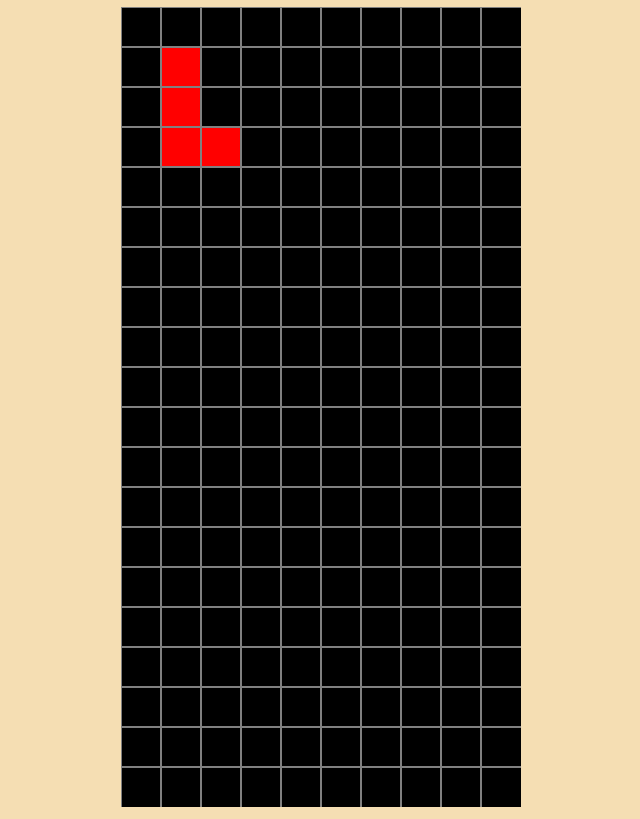
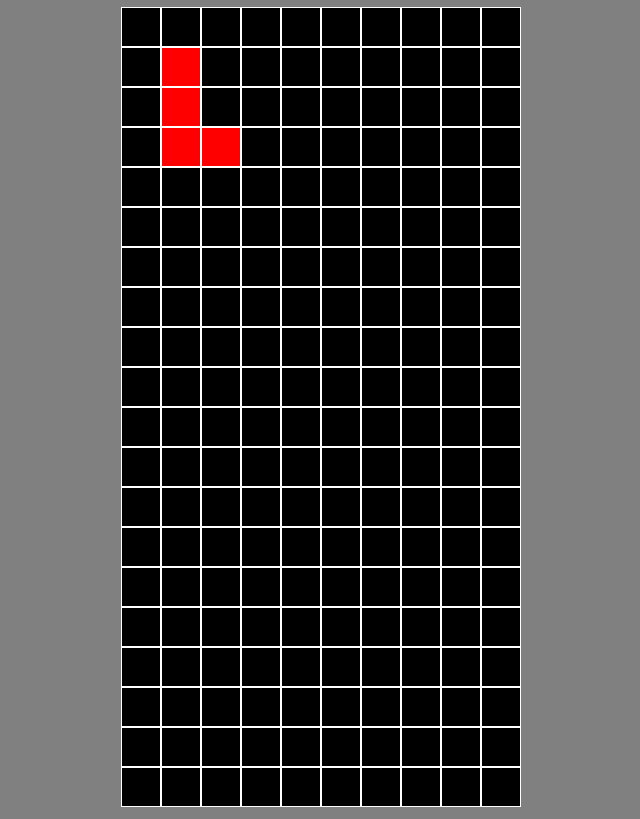
Before and after one commit to Donatello-Borkovskij/Tetris-js, a plain HTML site: page index.html in a window 1280 px wide. Shown: the part 73-892 px from the top of the page, without its empty margins (319-959 px from the left). Drawn offline with Linux system fonts and the light colour scheme.

Commit message:
added coordinateArray and DrawSquare function

```diff
--- a/script.js
+++ b/script.js
@@ -1,9 +1,18 @@
 const canvas = document.getElementById("Tetris");
 const ctx = canvas.getContext("2d");
+const fieldHeight = 20;
+const fieldWidth = 10;
+
 const width = 400;
 const height = 800;
+const borderWidth = 2;
 
 let score = 0;
+//will hold values of coordinates where squares should be drawn.
+//choose a grid using array (example [x][y] x - line y - column), it should hold the coordinates that should be used for printing squares
+let coordinateArray = [...Array(fieldHeight)].map((e) =>
+  Array(fieldWidth).fill(0)
+);
 
 document.addEventListener("DOMContentLoaded", Draw);
 
@@ -14,25 +23,12 @@ function Draw() {
   ctx.fillStyle = "black";
   ctx.fillRect(0, 0, canvas.width, canvas.height);
 
-  // Draw a red rectangle at position (50, 50) with width 50 and height 50
-  ctx.fillStyle = "red";
-  ctx.fillRect(40, 40, 40, 40);
+  ctx.lineWidth = borderWidth;
+  ctx.strokeStyle = "white";
 
-  ctx.fillStyle = "red";
-  ctx.fillRect(40, 80, 40, 40);
-
-  ctx.fillStyle = "red";
-  ctx.fillRect(40, 120, 40, 40);
-
-  ctx.fillStyle = "red";
-  ctx.fillRect(80, 120, 40, 40);
-
-  ctx.lineWidth = 2;
-  ctx.strokeStyle = "grey";
-
-  for (let i = 0; i < height; i += width / 10) {
+  for (let i = 0; i <= height; i += width / 10) {
     // Draw a vertical line
-    if (i < width) {
+    if (i <= width) {
       ctx.beginPath();
       ctx.moveTo(i, 0); // Starting point (x, y)
       ctx.lineTo(i, height); // Ending point (x, y)
@@ -44,4 +40,39 @@ function Draw() {
     ctx.lineTo(width, i);
     ctx.stroke();
   }
+
+  MakeCoordinateArray();
+
+  console.log(coordinateArray);
+
+  ctx.fillStyle = "red";
+  DrawSquare(coordinateArray[1][1].x, coordinateArray[1][1].y);
+  DrawSquare(coordinateArray[2][1].x, coordinateArray[2][1].y);
+  DrawSquare(coordinateArray[3][1].x, coordinateArray[3][1].y);
+  DrawSquare(coordinateArray[3][2].x, coordinateArray[3][2].y);
 }
+
+class Coordinates {
+  constructor(x, y) {
+    this.x = x;
+    this.y = y;
+  }
+}
+
+function MakeCoordinateArray() {
+  let i = 0,
+    j = 0;
+  for (let y = borderWidth / 2; y <= height; y += height / fieldHeight) {
+    for (let x = borderWidth / 2; x <= width; x += width / fieldWidth) {
+      coordinateArray[j][i] = new Coordinates(x, y);
+      i++;
+    }
+    j++;
+    i = 0;
+  }
+}
+
+function DrawSquare(x, y) {
+  const gridSize = width / fieldWidth - borderWidth;
+  ctx.fillRect(x, y, gridSize, gridSize);
+}
--- a/style.css
+++ b/style.css
@@ -1,7 +1,7 @@
 body {
   padding: 0;
   text-align: center;
-  background: wheat;
+  background: gray;
   color: blue;
 }
 
```
